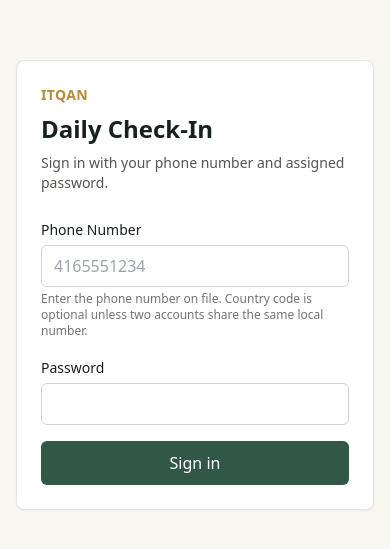
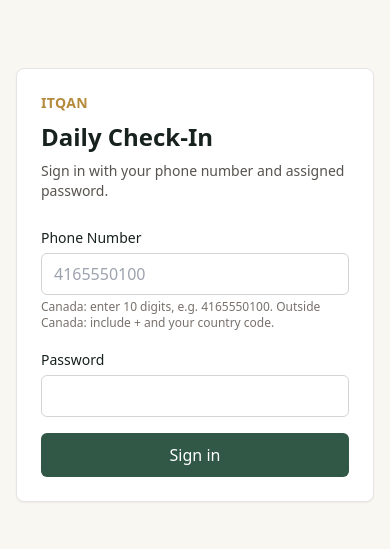
Before and after one commit to zmasarw3h/itqan-website, a Next.js app: page /login in a window 390 px wide. Shown: the part 137-686 px from the top of the page. Built offline with nearby package versions, Linux system fonts and the light colour scheme.

Commit message:
Update login phone helper text

```diff
--- a/app/login/login-form.tsx
+++ b/app/login/login-form.tsx
@@ -39,13 +39,13 @@ export default function LoginForm() {
           type="tel"
           autoComplete="tel"
           inputMode="tel"
-          placeholder="4165551234"
+          placeholder="4165550100"
           value={phone}
           onChange={(event) => setPhone(event.target.value)}
           required
         />
         <span className="mt-1 block text-xs text-stone-500">
-          Enter the phone number on file. Country code is optional unless two accounts share the same local number.
+          Canada: enter 10 digits, e.g. 4165550100. Outside Canada: include + and your country code.
         </span>
       </label>
       <label className="block">
```
